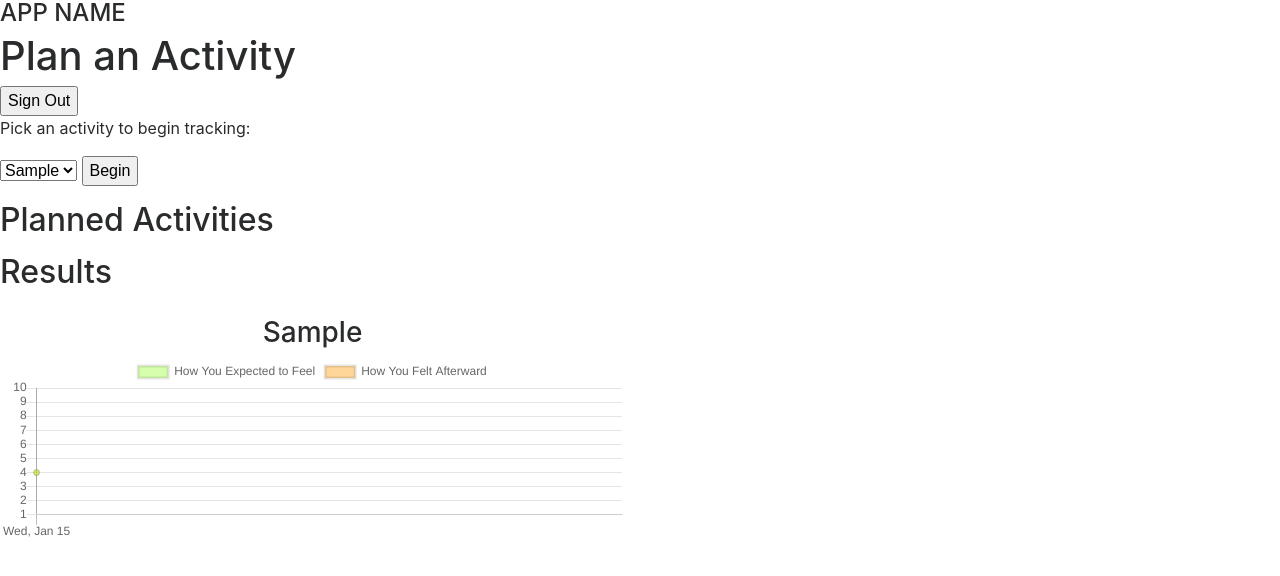
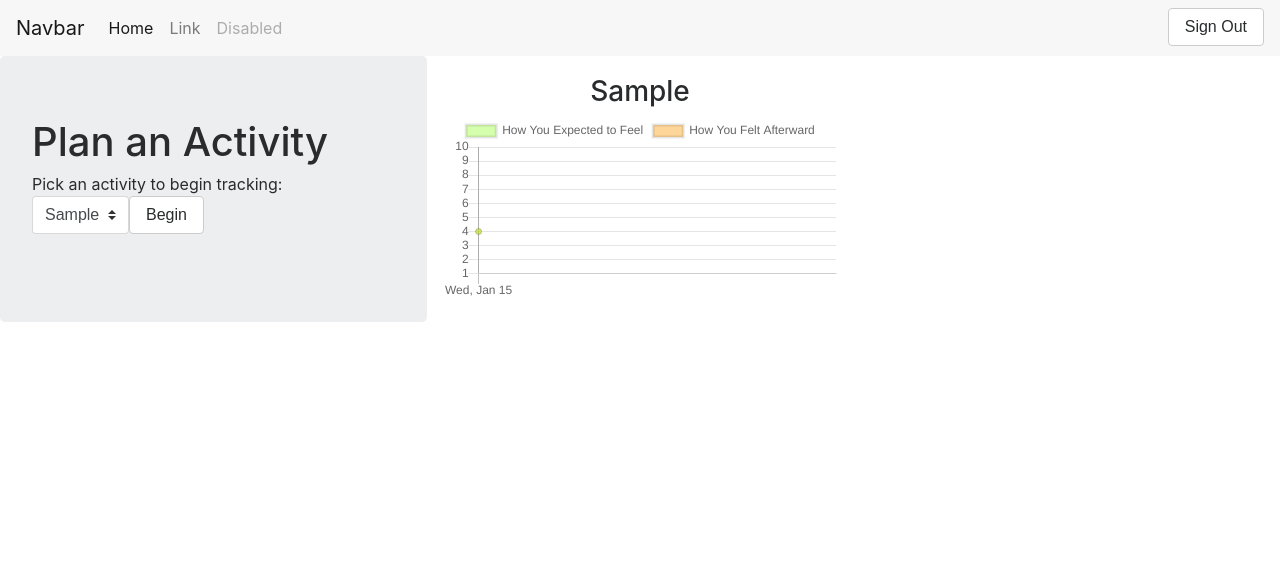
Before and after one commit to a-staab/dobedo, a Flask app: page /main in a window 1280 px wide. Shown: the top 576 px of the page. Run offline with Flask 2, Linux system fonts and the light colour scheme; the visitor is signed in with stand-in values (Sample User, id 1); tables that the repository leaves empty hold one stand-in row (values such as "Sample post"); some libraries are stand-ins or nearby versions.

Commit message:
Styled main page

```diff
--- a/templates/base.html
+++ b/templates/base.html
@@ -9,12 +9,36 @@
           href="https://maxcdn.bootstrapcdn.com/bootstrap/4.0.0-alpha.6/css/bootstrap.min.css"
           integrity="sha384-rwoIResjU2yc3z8GV/NPeZWAv56rSmLldC3R/AZzGRnGxQQKnKkoFVhFQhNUwEyJ"
           crossorigin="anonymous">
+    <link rel="stylesheet" href="/static/style.css">
     <script src="http://code.jquery.com/jquery-3.2.1.js"></script>
 </head>
 <body>
-    <nav>
-        <h4>APP NAME</h4>
-    </nav>
+<nav class="navbar navbar-toggleable-md navbar-light bg-faded">
+  <button class="navbar-toggler navbar-toggler-right" type="button" data-toggle="collapse" data-target="#navbarSupportedContent" aria-controls="navbarSupportedContent" aria-expanded="false" aria-label="Toggle navigation">
+    <span class="navbar-toggler-icon"></span>
+  </button>
+  <a class="navbar-brand" href="#">Navbar</a>
+
+  <div class="collapse navbar-collapse" id="navbarSupportedContent">
+    <ul class="navbar-nav mr-auto">
+      <li class="nav-item active">
+        <a class="nav-link" href="#">Home <span class="sr-only">(current)</span></a>
+      </li>
+      <li class="nav-item">
+        <a class="nav-link" href="#">Link</a>
+      </li>
+      <li class="nav-item">
+        <a class="nav-link disabled" href="#">Disabled</a>
+      </li>
+    </ul>
+    <span class="signout">
+      <a href="/signout">
+    <button type="button" id="sign_out" name="sign_out" class="btn btn-secondary btn-md">Sign Out</button>
+</a>
+    </span>
+  </div>
+</nav>
+<div class="container-fluid">
     {% with messages = get_flashed_messages() %}
     {% if messages %}
         {% for message in messages %}
@@ -30,6 +54,7 @@
     {% endif %}
     {% endwith %}
     {% block content %}{% endblock %}
+</div>
     <script src="https://cdnjs.cloudflare.com/ajax/libs/tether/1.4.0/js/tether.min.js" integrity="sha384-DztdAPBWPRXSA/3eYEEUWrWCy7G5KFbe8fFjk5JAIxUYHKkDx6Qin1DkWx51bBrb" crossorigin="anonymous"></script>
 <script src="https://maxcdn.bootstrapcdn.com/bootstrap/4.0.0-alpha.6/js/bootstrap.min.js" integrity="sha384-vBWWzlZJ8ea9aCX4pEW3rVHjgjt7zpkNpZk+02D9phzyeVkE+jo0ieGizqPLForn" crossorigin="anonymous"></script>
 </body>
--- a/templates/main.html
+++ b/templates/main.html
@@ -7,35 +7,56 @@
 <script src="http://code.jquery.com/jquery-3.2.1.js"></script>
 {% endblock %}
 {% block content %}
+
+<div class="row">
+    <div class="jumbotron col-xs-12 col-sm-4 col-md-4">
         <h1>Plan an Activity</h1>
-<a href="/signout">
-    <button type="button" id="sign_out" name="sign_out">Sign Out</button>
-</a>
-<p>
         <!-- Dropdown is populated by results of query for user's activity types -->
         Pick an activity to begin tracking:
-    <form action="/plan_activity" method="POST">
-        <select name="activity-choice">
+        <form action="/plan_activity" method="POST" class="form-inline">
+            <div class="form-group">
+                <select name="activity-choice" class="custom-select">
                     {% for activity in activities %}
                         <option value="{{ activity.activity_id }}">
                             {{ activity.activity_type }}
                         </option>
                     {% endfor %}
                 </select>
-        <input type="submit" value="Begin">
+            </div>
+        <input type="submit" value="Begin" class="btn btn-secondary">
         </form>
-</p>
+        <br>
+            {% if planned_occurrences|length > 0 %}
         <h2>Planned Activities</h2>
-<ul>
+        <ul class="list-group">
             {% for occurrence in planned_occurrences %}
-        <li>
+                <li class="list-group-item">
                     <a href="/record_after/{{ occurrence.occurrence_id }}">
                         {{ occurrence.start_time.strftime("%m/%d/%Y %l:%M %p") }}
                     </a>
                 </li>
             {% endfor %}
         </ul>
-<h2>Results</h2>
+        {% endif %}
+    </div>
+        <!-- Makes a canvas for a chart for every activity that has completed
+    occurrences -->
+<div class="col-md-8">
+<div class="row">
+    {% for activity in used_activities %}
+        <div class="col-xs-12 col-sm-6 col-md-6" style="margin:20px 0;">
+            <center><h3>{{ activity.activity_type|title }}</h3></center>
+            <!-- Setting activity_id as the id facilitates AJAX request
+            below. -->
+            <canvas id="{{ activity.activity_id }}"
+                    class="chart-canvas"
+                    style="max-height:400px;">
+            </canvas>
+        </div>
+    {% endfor %}
+    </div>
+  </div>
+</div>
 <!--This is an artifact from my MVP - meant as a placeholder, standing in
     for data viz.
     <div>
@@ -55,21 +76,6 @@
             {% endfor %}
         </table>
     </div> -->
-<div class="row">
-    <!-- Makes a canvas for a chart for every activity that has completed
-    occurrences -->
-    {% for activity in used_activities %}
-        <div class="col-xs-12 col-sm-6 col-md-6" style="margin:20px 0;">
-            <center><h3>{{ activity.activity_type|title }}</h3></center>
-            <!-- Setting activity_id as the id facilitates AJAX request
-            below. -->
-            <canvas id="{{ activity.activity_id }}"
-                    class="chart-canvas"
-                    style="max-height:400px;">
-            </canvas>
-        </div>
-    {% endfor %}
-</div>
 <script>
 
 // Get all canvases by their class
--- a/templates/signin.html
+++ b/templates/signin.html
@@ -5,7 +5,7 @@
 
 <form action="signin", method="POST">
     <input type="text" name="email" placeholder="Email" required><br><br>
-    <input type="text" name="provided-password" placeholder="Password" required><br><br>
+    <input type="password" name="provided-password" placeholder="Password" required><br><br>
     <input type="submit" value="Sign in">
 </form>
 {% endblock %}
```
Also changed, not shown: log.txt (added, +32 -0 lines). Lines whose indentation alone changed are shown as unchanged.
